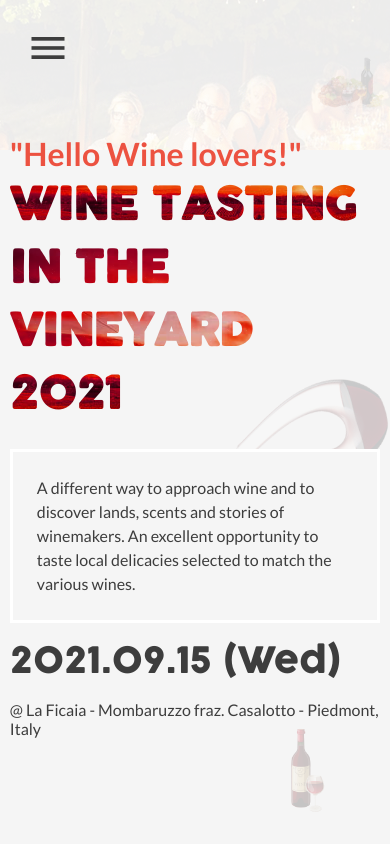
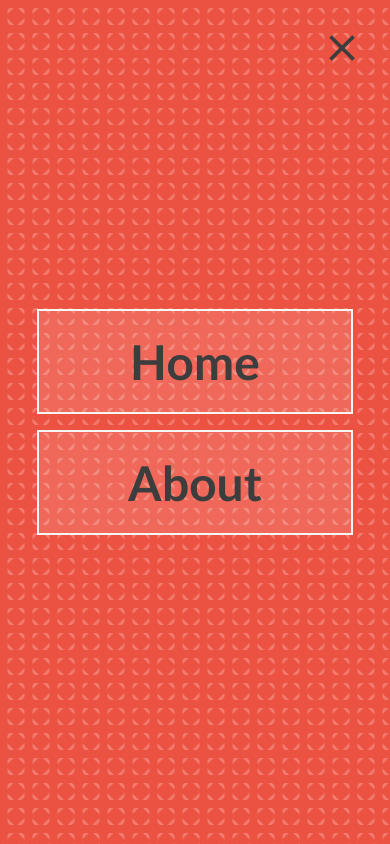
Before and after one commit to M0rrighan/Module_1_Capstone, a plain HTML site: page index.html in a window 390 px wide. Both pictures are taken after a click on the link "menu". Shown: the top 844 px of the page. Drawn offline with Linux system fonts and the light colour scheme; files whose address does not match are found by name.

Commit message:
Add mobile menu toggle on click: menu.js file

```diff
--- a/about.html
+++ b/about.html
@@ -131,7 +131,7 @@
       </div>
     </div>
   </footer>
-
+  <script src="js/menu.js"></script>
 </body>
 
 </html>
--- a/index.html
+++ b/index.html
@@ -181,6 +181,7 @@
       </div>
     </div>
   </footer>
+  <script src="js/menu.js"></script>
 </body>
 
 </html>
--- /dev/null
+++ b/js/menu.js
@@ -0,0 +1,21 @@
+const menuBtnOpen = document.querySelector('.openMenuBtn');
+const menuBtnClose = document.querySelector('.closeMenuBtn');
+const menu = document.querySelector('.mobile-menu');
+const navlinks = document.querySelectorAll('.navlinks a');
+
+for (let i = 0; i < navlinks.length; i += 1) {
+  const clone = navlinks[i].cloneNode(true);
+  menu.appendChild(clone);
+}
+
+menuBtnOpen.addEventListener('click', () => {
+  menu.classList.replace('mobile-menu-closed', 'mobile-menu-opened');
+  menuBtnOpen.style.display = 'none';
+  menuBtnClose.style.display = 'block';
+});
+
+menuBtnClose.addEventListener('click', () => {
+  menu.classList.replace('mobile-menu-opened', 'mobile-menu-closed');
+  menuBtnOpen.style.display = 'block';
+  menuBtnClose.style.display = 'none';
+});
--- a/scss/layout/_header.scss
+++ b/scss/layout/_header.scss
@@ -122,6 +122,21 @@
       i {
         font-size: $fs_big; // 44px
       }
+
+      a {
+        width: 80%;
+        font-size: $fs_xbig;
+        font-weight: bold;
+        color: $darkGrey;
+        background-color: #ffffff20;
+        border: 2px solid $almostWhite;
+
+        @extend .button;
+        @extend .flex;
+        @extend .flex-jc-c;
+
+        @include py($medium);
+      }
     }
   }
 }
```
Also changed, not shown: scss/main.css, 1 other file.
